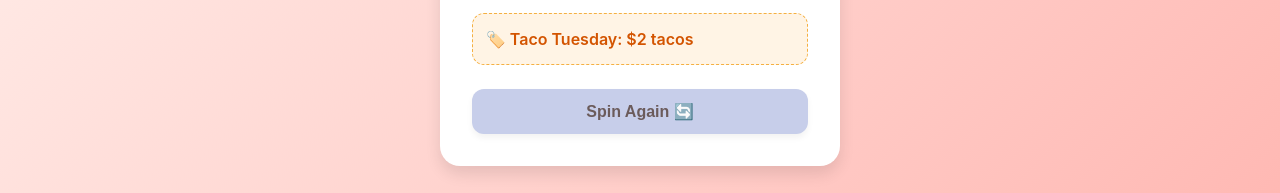
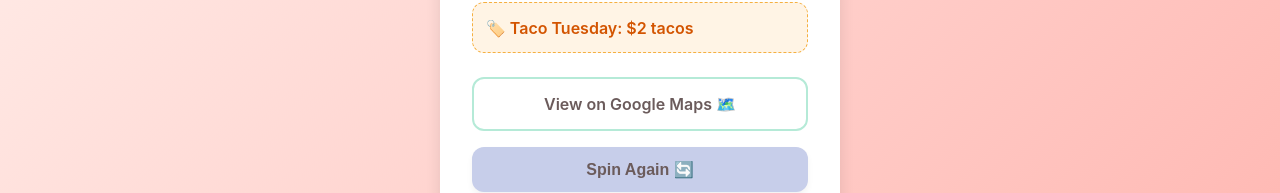
Before and after one commit to Phantom-Enterprise/whats-for-lunch-today, a React (Vite) app: page / in a window 1280 px wide. Both pictures are taken after a click on the button "Pick My Lunch! 🎲". Shown: the part 559-752 px from the top of the page. Built offline with nearby package versions, Linux system fonts and the light colour scheme.

Commit message:
Add Google Maps link to results

```diff
--- a/src/components/ResultCard.jsx
+++ b/src/components/ResultCard.jsx
@@ -24,6 +24,15 @@ export default function ResultCard({ restaurant, onReset }) {
                     </div>
                 )}
 
+                <a
+                    href={`https://www.google.com/maps/search/?api=1&query=${encodeURIComponent(restaurant.name + " " + restaurant.cuisine)}`}
+                    target="_blank"
+                    rel="noopener noreferrer"
+                    className={styles.mapLink}
+                >
+                    View on Google Maps 🗺️
+                </a>
+
                 <button onClick={onReset} className={styles.button}>
                     Spin Again 🔄
                 </button>
--- a/src/components/ResultCard.module.css
+++ b/src/components/ResultCard.module.css
@@ -89,6 +89,24 @@
     border: 1px dashed #F5B041;
 }
 
+.mapLink {
+    display: block;
+    text-align: center;
+    margin-bottom: 1rem;
+    color: var(--color-text);
+    text-decoration: none;
+    font-weight: 600;
+    padding: 0.8rem;
+    border: 2px solid var(--color-secondary);
+    border-radius: var(--radius-md);
+    transition: var(--transition);
+}
+
+.mapLink:hover {
+    background-color: var(--color-secondary);
+    color: var(--color-text);
+}
+
 .button {
     width: 100%;
     background-color: var(--color-accent);
```
Also changed, not shown: 1 other file (tests, documents, lock files or other folders).
